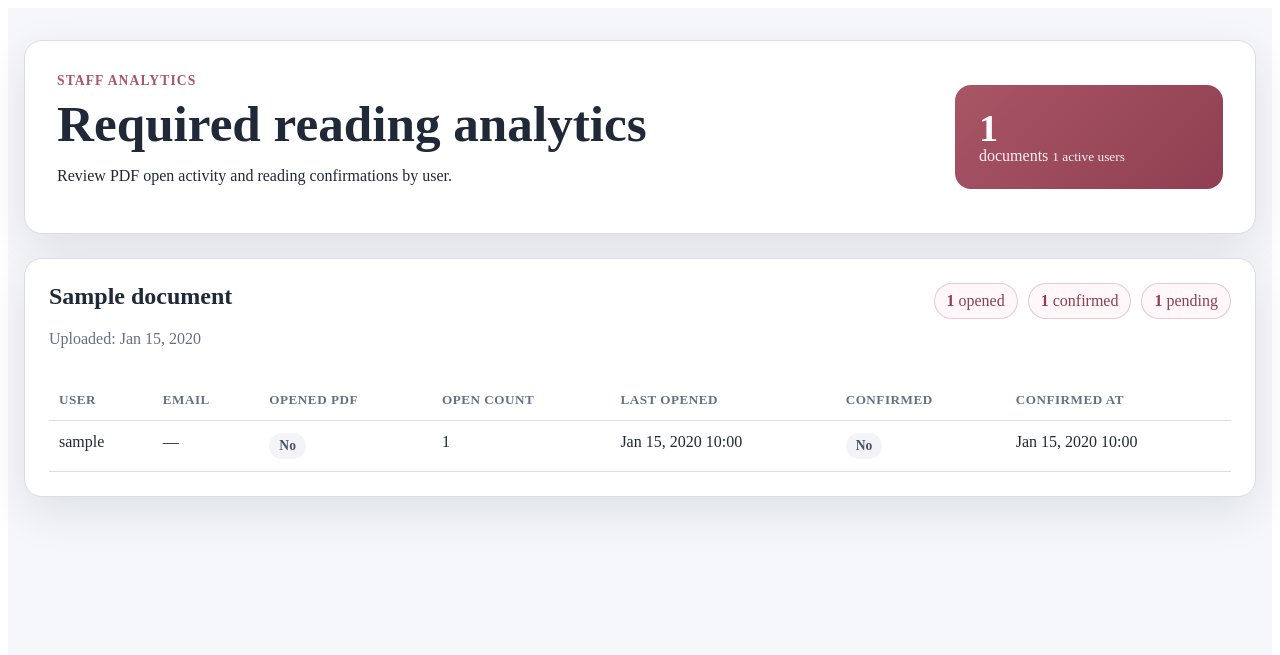
After one commit to isankadn/required-reading, a Django app: template required_reading/templates/required_reading/analytics.html in a window 1280 px wide. The commit adds this page. Shown: the top 655 px of the page. Run offline with Django 3.2, Linux system fonts and the light colour scheme; the template is opened without the code that fills it: most values are stand-ins (such as "Sample title", 1, 10 or a date in 2020).

Commit message:
feat: add required reading analytics

```diff
--- a/required_reading/static/required_reading/css/required_reading.css
+++ b/required_reading/static/required_reading/css/required_reading.css
@@ -20,7 +20,6 @@
 
 .rr-container {
   margin: 0 auto;
-  max-width: 1120px;
 }
 
 .rr-management-menu {
@@ -180,6 +179,24 @@
 .rr-inline-actions { align-items: center; display: flex; gap: 12px; grid-column: 1 / -1; justify-content: flex-end; }
 .rr-delete-form { align-self: end; }
 .rr-empty-state { background: #fff; border: 1px dashed var(--rr-border); border-radius: 18px; padding: 36px; text-align: center; }
+.rr-analytics-list { display: grid; gap: 22px; }
+.rr-analytics-heading { align-items: flex-start; }
+.rr-analytics-summary { display: flex; flex-wrap: wrap; gap: 10px; justify-content: flex-end; }
+.rr-analytics-summary span {
+  background: #fff7f9;
+  border: 1px solid rgba(168, 85, 102, 0.28);
+  border-radius: 999px;
+  color: var(--rr-primary-dark);
+  padding: 8px 12px;
+}
+.rr-table-wrap { overflow-x: auto; }
+.rr-analytics-table { border-collapse: collapse; min-width: 860px; width: 100%; }
+.rr-analytics-table th,
+.rr-analytics-table td { border-bottom: 1px solid var(--rr-border); padding: 12px 10px; text-align: left; vertical-align: top; }
+.rr-analytics-table th { color: var(--rr-muted); font-size: 0.82rem; letter-spacing: 0.04em; text-transform: uppercase; }
+.rr-status-pill { border-radius: 999px; display: inline-flex; font-size: 0.85rem; font-weight: 700; padding: 5px 10px; }
+.rr-status-yes { background: #ecfdf3; color: #05603a; }
+.rr-status-no { background: #f2f4f7; color: #475467; }
 .rr-messages { display: grid; gap: 10px; margin-bottom: 18px; }
 .rr-message { border-radius: 12px; padding: 12px 16px; }
 .rr-message-success { background: #ecfdf3; color: #05603a; }
--- /dev/null
+++ b/required_reading/templates/required_reading/analytics.html
@@ -0,0 +1,83 @@
+{% extends "required_reading/base.html" %}
+{% load i18n %}
+
+{% block required_reading_content %}
+<section class="rr-hero rr-hero-compact">
+  <div>
+    <p class="rr-eyebrow">{% trans "Staff analytics" %}</p>
+    <h1>{% trans "Required reading analytics" %}</h1>
+    <p>{% trans "Review PDF open activity and reading confirmations by user." %}</p>
+  </div>
+  <div class="rr-progress-card">
+    <strong>{{ document_count }}</strong>
+    <span>{% trans "documents" %}</span>
+    <small>{{ user_count }} {% trans "active users" %}</small>
+  </div>
+</section>
+
+{% if analytics_rows %}
+  <div class="rr-analytics-list">
+    {% for row in analytics_rows %}
+      <section class="rr-panel rr-analytics-document">
+        <div class="rr-panel-heading rr-analytics-heading">
+          <div>
+            <h2>{{ row.document.title }}</h2>
+            <p class="rr-file-meta">{% trans "Uploaded" %}: {{ row.document.created_at|date:"M j, Y" }}</p>
+          </div>
+          <div class="rr-analytics-summary" aria-label="{% trans 'Document summary' %}">
+            <span><strong>{{ row.opened_count }}</strong> {% trans "opened" %}</span>
+            <span><strong>{{ row.confirmed_count }}</strong> {% trans "confirmed" %}</span>
+            <span><strong>{{ row.pending_count }}</strong> {% trans "pending" %}</span>
+          </div>
+        </div>
+
+        <div class="rr-table-wrap">
+          <table class="rr-analytics-table">
+            <thead>
+              <tr>
+                <th>{% trans "User" %}</th>
+                <th>{% trans "Email" %}</th>
+                <th>{% trans "Opened PDF" %}</th>
+                <th>{% trans "Open count" %}</th>
+                <th>{% trans "Last opened" %}</th>
+                <th>{% trans "Confirmed" %}</th>
+                <th>{% trans "Confirmed at" %}</th>
+              </tr>
+            </thead>
+            <tbody>
+              {% for user_row in row.user_rows %}
+                <tr>
+                  <td>{{ user_row.user.username }}</td>
+                  <td>{{ user_row.user.email|default:"—" }}</td>
+                  <td>
+                    {% if user_row.has_opened %}
+                      <span class="rr-status-pill rr-status-yes">{% trans "Yes" %}</span>
+                    {% else %}
+                      <span class="rr-status-pill rr-status-no">{% trans "No" %}</span>
+                    {% endif %}
+                  </td>
+                  <td>{{ user_row.access.access_count|default:0 }}</td>
+                  <td>{% if user_row.access.last_accessed_at %}{{ user_row.access.last_accessed_at|date:"M j, Y H:i" }}{% else %}—{% endif %}</td>
+                  <td>
+                    {% if user_row.is_confirmed %}
+                      <span class="rr-status-pill rr-status-yes">{% trans "Yes" %}</span>
+                    {% else %}
+                      <span class="rr-status-pill rr-status-no">{% trans "No" %}</span>
+                    {% endif %}
+                  </td>
+                  <td>{% if user_row.acknowledgement.acknowledged_at %}{{ user_row.acknowledgement.acknowledged_at|date:"M j, Y H:i" }}{% else %}—{% endif %}</td>
+                </tr>
+              {% endfor %}
+            </tbody>
+          </table>
+        </div>
+      </section>
+    {% endfor %}
+  </div>
+{% else %}
+  <div class="rr-empty-state">
+    <h2>{% trans "No documents are available for analytics yet." %}</h2>
+    <p>{% trans "Upload PDFs first, then user open and confirmation activity will appear here." %}</p>
+  </div>
+{% endif %}
+{% endblock %}
--- a/required_reading/templates/required_reading/base.html
+++ b/required_reading/templates/required_reading/base.html
@@ -19,6 +19,9 @@
         <a class="rr-button {% if required_reading_active_page == 'manage' %}rr-button-primary{% else %}rr-button-secondary{% endif %}" href="{% url 'required_reading:manage_documents' %}">
           {% trans "Document management" %}
         </a>
+        <a class="rr-button {% if required_reading_active_page == 'analytics' %}rr-button-primary{% else %}rr-button-secondary{% endif %}" href="{% url 'required_reading:analytics' %}">
+          {% trans "Analytics" %}
+        </a>
       </nav>
     {% endif %}
     {% if messages %}
--- a/required_reading/templates/required_reading/partials/document_card.html
+++ b/required_reading/templates/required_reading/partials/document_card.html
@@ -8,7 +8,7 @@
     </div>
   </div>
   <div class="rr-card-actions">
-    <a class="rr-button rr-button-secondary" href="{{ row.document.pdf_file.url }}" target="_blank" rel="noopener noreferrer">
+    <a class="rr-button rr-button-secondary" href="{% url 'required_reading:open_document' row.document.id %}" target="_blank" rel="noopener noreferrer">
       {% trans "Open PDF" %}
     </a>
     <label class="rr-checkbox-row">
--- a/required_reading/urls.py
+++ b/required_reading/urls.py
@@ -7,7 +7,9 @@ app_name = "required_reading"
 urlpatterns = [
     path("required-reading/", views.document_list, name="document_list"),
     path("required-reading/save/", views.save_acknowledgements, name="save_acknowledgements"),
+    path("required-reading/document/<int:pk>/open/", views.open_document, name="open_document"),
     path("required-reading/manage/", views.manage_documents, name="manage_documents"),
+    path("required-reading/manage/analytics/", views.analytics, name="analytics"),
     path("required-reading/manage/upload/", views.upload_documents, name="upload_documents"),
     path("required-reading/manage/intro/", views.update_intro_text, name="update_intro_text"),
     path("required-reading/manage/<int:pk>/edit/", views.edit_document, name="edit_document"),
```
Also changed, not shown: required_reading/admin.py (+10 -0 lines), required_reading/models.py (+29 -0 lines), required_reading/views.py (+69 -0 lines), tests/test_views.py (+31 -1 lines), required_reading/migrations/0002_document_access.py (added).
